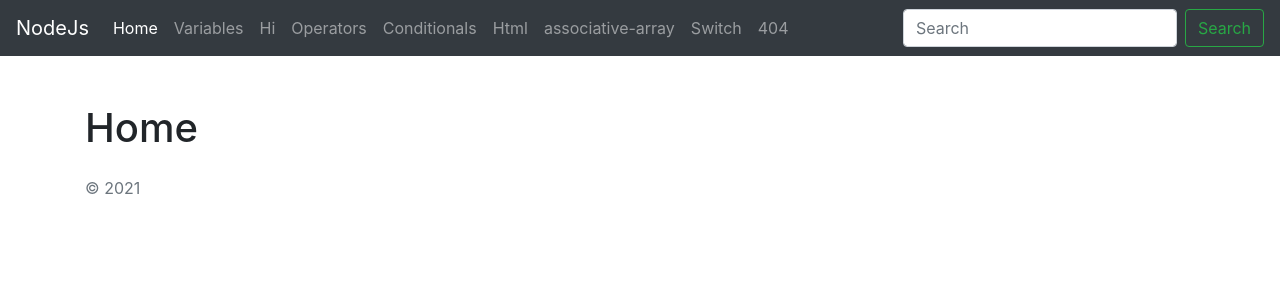
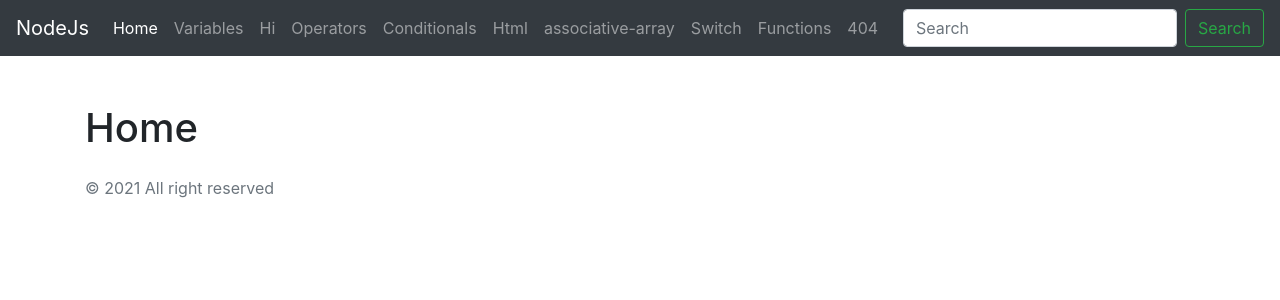
Before and after one commit to moive/php-basico, a PHP site: page / in a window 1280 px wide. Shown: the top 300 px of the page. Run offline with PHP 8.4, Linux system fonts and the light colour scheme.

Commit message:
working with functions

```diff
--- a/Layout/footer.php
+++ b/Layout/footer.php
@@ -1,5 +1,5 @@
 <footer class="footer mt-auto py-3">
     <div class="container">
-        <span class="text-muted">&copy; 2021</span>
+        <span class="text-muted">&copy; <?php echo date('Y') . ' All right reserved' ?></span>
     </div>
 </footer>
--- a/Layout/header.php
+++ b/Layout/header.php
@@ -42,6 +42,9 @@
                 <a class="nav-link" href="/switch.php">Switch</a>
             </li>
             <li class="nav-item">
+                <a class="nav-link" href="/functions.php">Functions</a>
+            </li>
+            <li class="nav-item">
                 <a class="nav-link" href="/test.php">404</a>
             </li>
         </ul>
--- /dev/null
+++ b/functions.php
@@ -0,0 +1,3 @@
+<?php
+    require_once('Layout/layout.php');
+?>
```
Also changed, not shown: Views/functions.php (added, +17 -0 lines).
